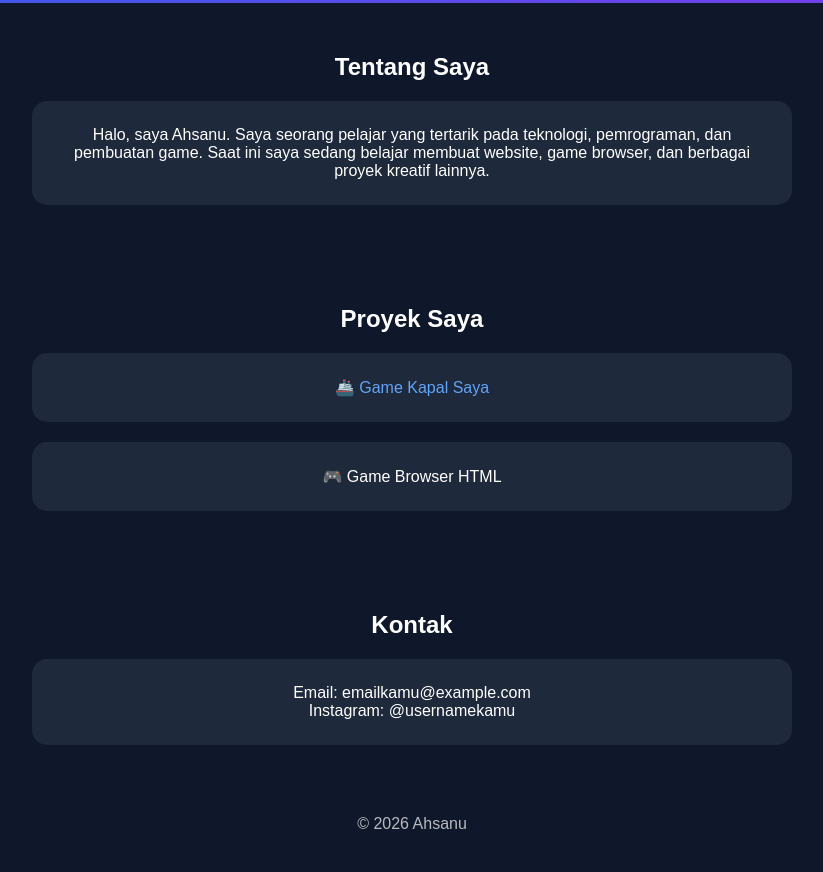
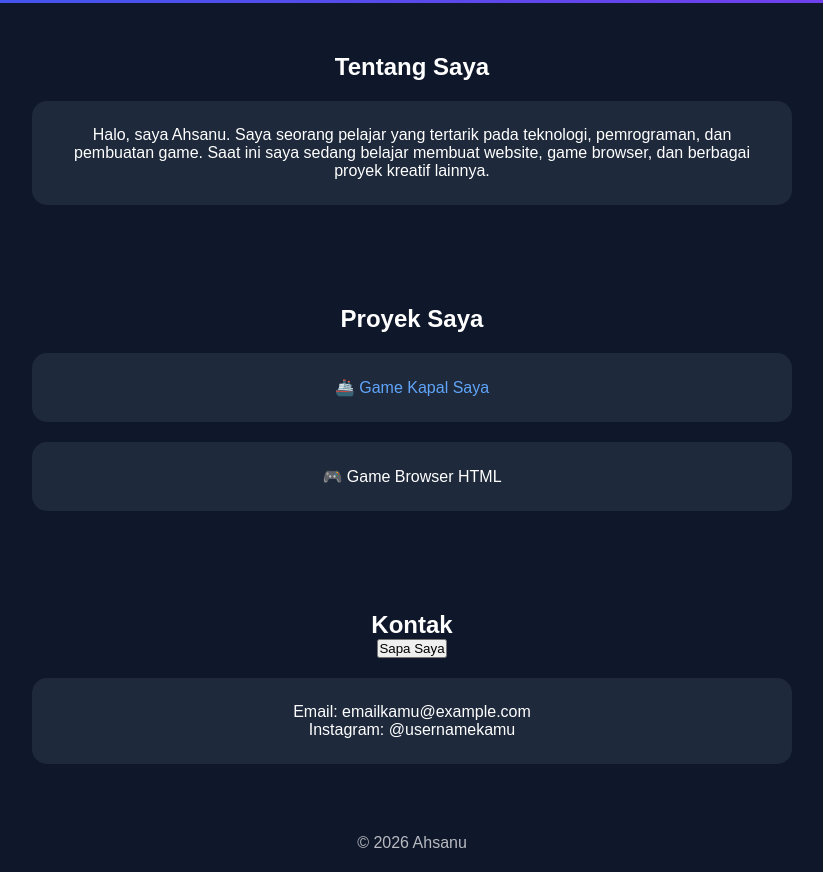
Before and after one commit to protect-speed/Websiteku, a plain HTML site: page index.html in a window 1280 px wide. Shown: the part 327-1199 px from the top of the page, without its empty margins (228-1051 px from the left). Drawn offline with Linux system fonts and the light colour scheme.

Commit message:
Update index.html

```diff
--- a/index.html
+++ b/index.html
@@ -121,6 +121,10 @@ game browser, dan berbagai proyek kreatif lainnya.
 
 <h2>Kontak</h2>
 
+  <button onclick="alert('Halo! Terima kasih sudah mengunjungi website saya.')">
+Sapa Saya
+  </button>
+
 <div class="card">
 <p>Email: emailkamu@example.com</p>
 <p>Instagram: @usernamekamu</p>
```
